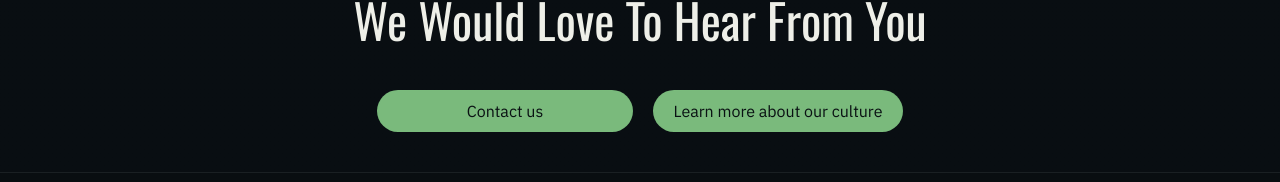
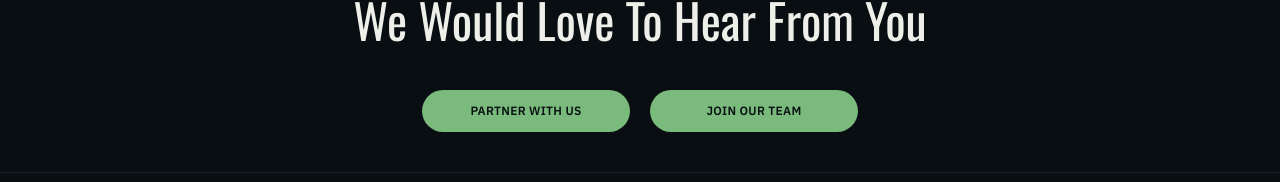
Before and after one commit to oalbacha/atlanticbio, a Next.js app: page /culture in a window 1280 px wide. Shown: the part 2455-2637 px from the top of the page. Built offline with nearby package versions, Linux system fonts and the light colour scheme.

Commit message:
Culture ctas

```diff
--- a/app/culture/page.tsx
+++ b/app/culture/page.tsx
@@ -112,18 +112,18 @@ export default function CulturePage() {
         <h2 className="text-center font-heading text-3xl leading-tight text-foreground sm:text-4xl lg:text-5xl capitalize">
           We would love to hear from you
         </h2>
-        <div className="flex gap-5 justify-center">
+        <div className="flex flex-col md:flex-row items-center justify-center gap-5">
           <Link
             href="/contact"
-            className="w-64 text-center text-primary-foreground border border-primary/25 bg-primary px-4 py-2 rounded-full hover:bg-primary/80"
+            className="w-52 text-center text-xs font-bold tracking-wide uppercase text-primary-foreground border border-primary/25 bg-primary px-4 py-3 rounded-full hover:bg-primary/80"
           >
-            Contact us
+            Partner with us
           </Link>
           <Link
-            href="/culture"
-            className="w-[250px] text-center text-primary-foreground border border-primary/25 bg-primary px-4 py-2 rounded-full hover:bg-primary/80"
+            href="/contact"
+            className="w-52 text-center text-xs font-bold tracking-wide uppercase text-primary-foreground border border-primary/25 bg-primary px-4 py-3 rounded-full hover:bg-primary/80"
           >
-            Learn more about our culture
+            Join our team
           </Link>
         </div>
       </section>
```
